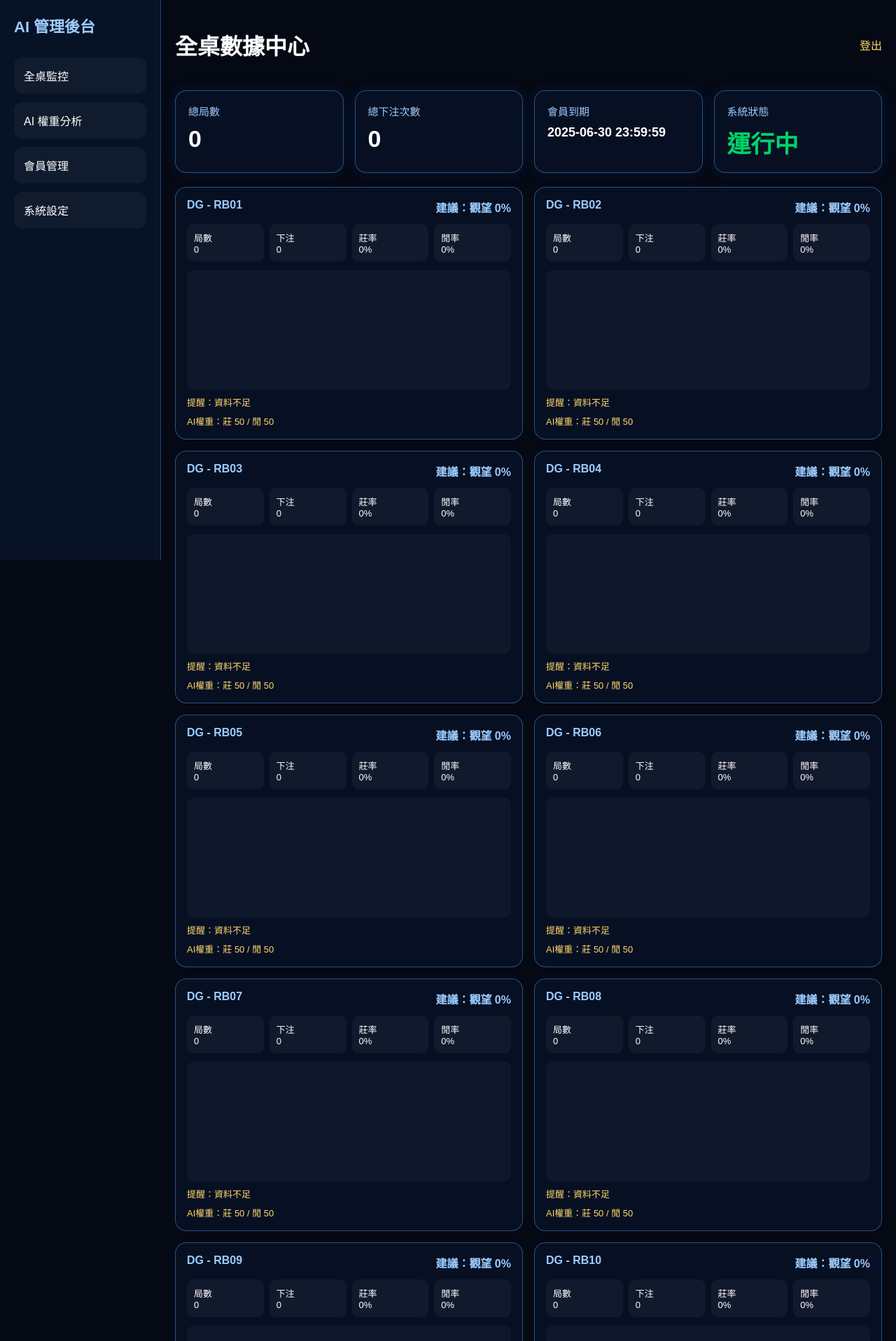
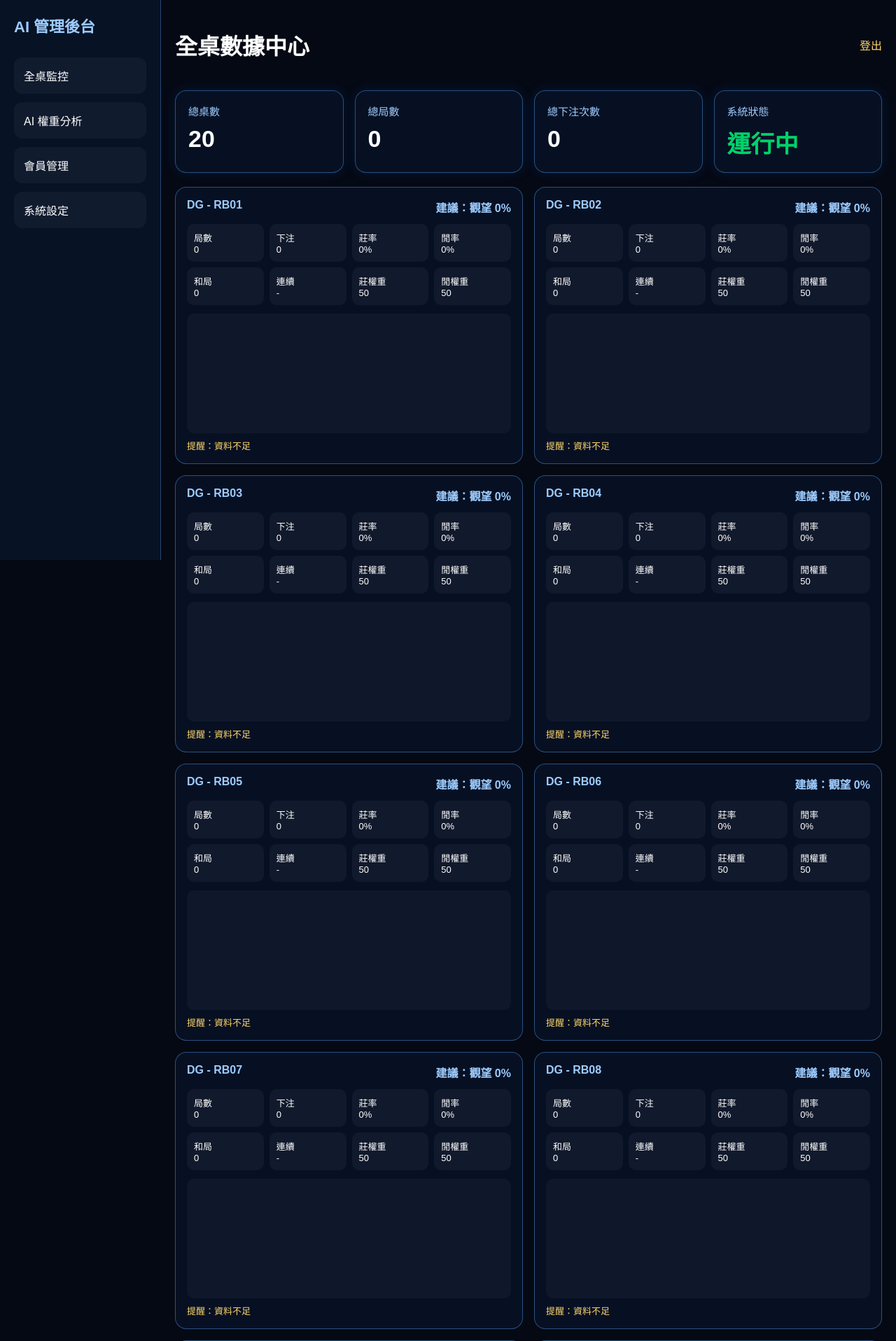
Before and after one commit to hecht19980820/baccarat-online, a Flask app: page /admin in a window 1280 px wide. Shown: the top 1916 px of the page at 70% size. Run offline with Flask 3, Linux system fonts and the light colour scheme; a user stored in the database is signed in.

Commit message:
Update admin.html

```diff
--- a/templates/admin.html
+++ b/templates/admin.html
@@ -189,6 +189,11 @@ body{
 
     <div class="cards">
         <div class="card">
+            <div class="card-title">總桌數</div>
+            <div id="totalTables" class="card-value">0</div>
+        </div>
+
+        <div class="card">
             <div class="card-title">總局數</div>
             <div id="totalRounds" class="card-value">0</div>
         </div>
@@ -196,11 +201,6 @@ body{
         <div class="card">
             <div class="card-title">總下注次數</div>
             <div id="totalBets" class="card-value">0</div>
-        </div>
-
-        <div class="card">
-            <div class="card-title">會員到期</div>
-            <div id="memberExpire" class="card-value" style="font-size:18px;">-</div>
         </div>
 
         <div class="card">
@@ -223,9 +223,9 @@ async function loadAdminData(){
         return;
     }
 
+    document.getElementById("totalTables").textContent = data.totalTables;
     document.getElementById("totalRounds").textContent = data.totalRounds;
     document.getElementById("totalBets").textContent = data.totalBets;
-    document.getElementById("memberExpire").textContent = data.memberExpireTime;
 
     const grid = document.getElementById("tableGrid");
     grid.innerHTML = "";
@@ -245,6 +245,11 @@ async function loadAdminData(){
             alertText = t.alerts.join(" / ");
         }
 
+        let streakText = "-";
+        if(t.streakResult){
+            streakText = `${t.streakResult === "B" ? "莊" : "閒"} ${t.streakCount}連`;
+        }
+
         box.innerHTML = `
             <div class="table-head">
                 <div>${t.platform} - ${t.table}</div>
@@ -256,12 +261,15 @@ async function loadAdminData(){
                 <div class="stat">下注<br>${t.betCount}</div>
                 <div class="stat">莊率<br>${t.bankerRate}%</div>
                 <div class="stat">閒率<br>${t.playerRate}%</div>
+                <div class="stat">和局<br>${t.tieCount}</div>
+                <div class="stat">連續<br>${streakText}</div>
+                <div class="stat">莊權重<br>${t.bankerScore}</div>
+                <div class="stat">閒權重<br>${t.playerScore}</div>
             </div>
 
             <div class="road">${roadHtml}</div>
 
             <div class="alert">提醒：${alertText}</div>
-            <div class="alert">AI權重：莊 ${t.bankerScore} / 閒 ${t.playerScore}</div>
         `;
 
         grid.appendChild(box);
```
